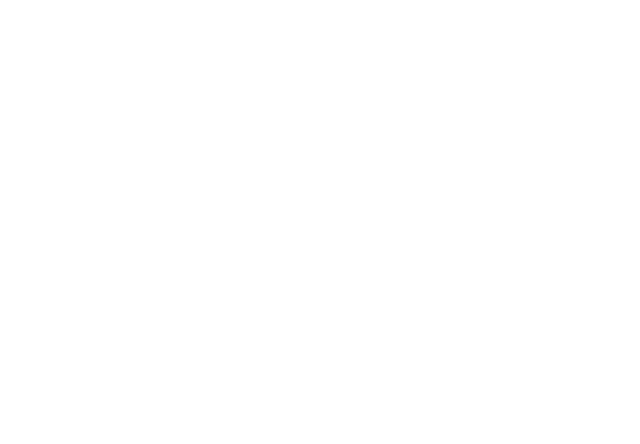
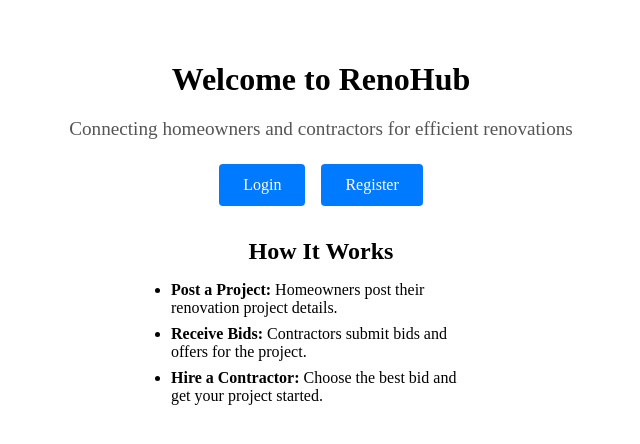
Before and after one commit to Amga20d/renohub, a React (Vite) app in the folder frontend/: page / in a window 1280 px wide. Before the commit this address had no page. Shown: the top 444 px of the page, without its empty margins (319-959 px from the left). Built offline with nearby package versions, Linux system fonts and the light colour scheme.

Commit message:
Added a Home page

```diff
--- a/frontend/src/App.jsx
+++ b/frontend/src/App.jsx
@@ -2,7 +2,7 @@
 import { Suspense, lazy } from "react";
 
 // Lazy-loaded page components
-// const HomePage = lazy(() => import("./pages/HomePage"));
+const HomePage = lazy(() => import("./pages/HomePage"));
 // const RegisterPage = lazy(() => import("./pages/RegisterPage"));
 const LoginPage = lazy(() => import("./pages/LoginPage"));
 // const DashboardPage = lazy(() => import("./pages/DashboardPage"));
@@ -26,8 +26,8 @@
     <BrowserRouter>
       <Suspense fallback={<div>Loading...</div>}>
         <Routes>
-          {/* <Route path="/" element={<HomePage />} />
-          <Route path="/register" element={<RegisterPage />} /> */}
+          <Route path="/" element={<HomePage />} />
+          {/* <Route path="/register" element={<RegisterPage />} /> */}
           <Route path="/login" element={<LoginPage />} />
           {/* <Route path="/dashboard" element={<DashboardPage />} />
           <Route path="/profile" element={<ProfilePage />} />
--- /dev/null
+++ b/frontend/src/pages/HomePage.jsx
@@ -0,0 +1,68 @@
+import React from 'react';
+import { Link } from 'react-router-dom';
+
+function HomePage() {
+  // Inline styles for various elements
+  const containerStyle = {
+    textAlign: 'center',
+    padding: '2rem'
+  };
+  const headingStyle = {
+    fontSize: '2rem',
+    marginBottom: '0.5rem'
+  };
+  const taglineStyle = {
+    fontSize: '1.2rem',
+    color: '#555',
+    marginBottom: '1.5rem'
+  };
+  const buttonContainerStyle = {
+    marginBottom: '2rem'
+  };
+  const linkButtonStyle = {
+    display: 'inline-block',
+    margin: '0 0.5rem',
+    padding: '0.75rem 1.5rem',
+    fontSize: '1rem',
+    color: '#fff',
+    backgroundColor: '#007BFF',
+    textDecoration: 'none',
+    border: 'none',
+    borderRadius: '4px'
+  };
+  const howItWorksListStyle = {
+    listStyleType: 'disc',
+    textAlign: 'left',
+    maxWidth: '300px',
+    margin: '0 auto',
+    padding: '0'
+  };
+  const howItWorksItemStyle = {
+    marginBottom: '0.5rem'
+  };
+
+  return (
+    <div style={containerStyle}>
+      {/* Welcome Heading */}
+      <h1 style={headingStyle}>Welcome to RenoHub</h1>
+      {/* Tagline */}
+      <p style={taglineStyle}>Connecting homeowners and contractors for efficient renovations</p>
+
+      {/* Navigation Buttons */}
+      <div style={buttonContainerStyle}>
+        <Link to="/login" style={linkButtonStyle}>Login</Link>
+        <Link to="/register" style={linkButtonStyle}>Register</Link>
+      </div>
+
+      {/* How It Works Section */}
+      <h2 style={{ marginBottom: '1rem' }}>How It Works</h2>
+      <ul style={howItWorksListStyle}>
+        <li style={howItWorksItemStyle}><strong>Post a Project:</strong> Homeowners post their renovation project details.</li>
+        <li style={howItWorksItemStyle}><strong>Receive Bids:</strong> Contractors submit bids and offers for the project.</li>
+        <li style={howItWorksItemStyle}><strong>Hire a Contractor:</strong> Choose the best bid and get your project started.</li>
+      </ul>
+    </div>
+  );
+}
+
+export default HomePage;
```
